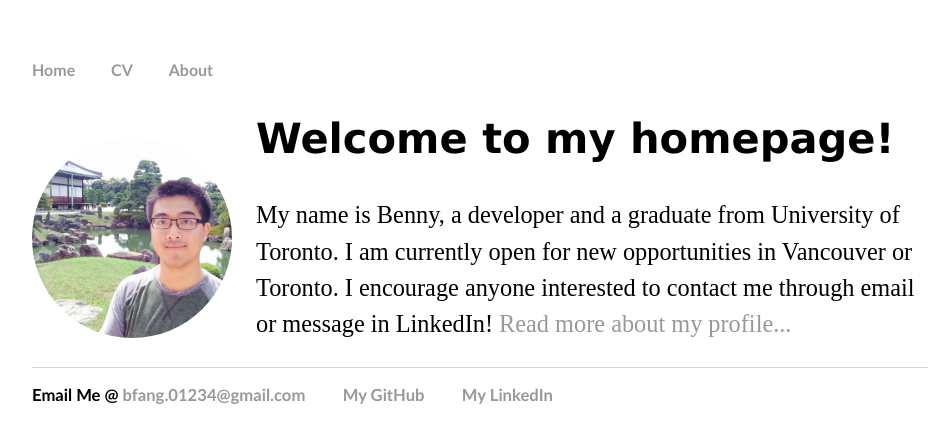
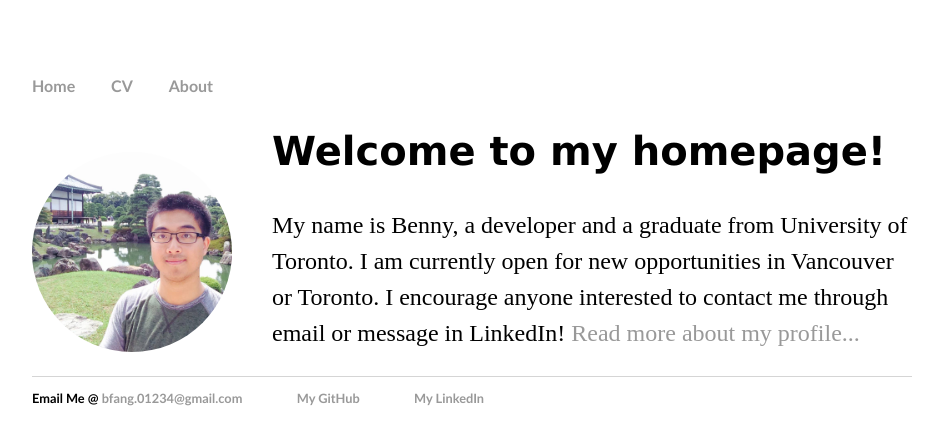
Before and after one commit to bennyfang/bennyfang.github.io, a Jekyll site: the page built from index.html, in a window 1280 px wide. Shown: the top 445 px of the page, without its empty margins (160-1104 px from the left). Built offline with Jekyll 4.4.1, drawn with Linux system fonts in a browser that asks for light colours.

Commit message:
Fix 2017/02/15
- Revert the change from em to vw, as my goal is actually to make text
fixed while resizing and the element to stay fixed
- Introduced fixed container to keep element the same size while
resizing browser, need further testing on bigger monitor when opening
browser
- Made footer font smaller so it doesn’t take up half the line

```diff
--- a/_layouts/default.html
+++ b/_layouts/default.html
@@ -1,5 +1,6 @@
 <!DOCTYPE html>
 	<html>
+        <div class="fixedContent">
         	<head>
         	    <meta charset="utf-8">
             	<meta name="viewport" width="device-width, initial-scale=1.0">
@@ -32,4 +33,5 @@
         			</ul>
         		</footer>
         	</body>
+		</div>
 	</html>
--- a/css/img.css
+++ b/css/img.css
@@ -6,7 +6,7 @@
     overflow: hidden;
     border-radius: 50%;
     float: left;
-    margin: 1.5em 1.5em 1.5em 0em;
+    margin: 1.5em 2.5em 1.5em 0em;
 }
 
 .cv .image-cropper {
--- a/css/main.css
+++ b/css/main.css
@@ -1,32 +1,40 @@
 /* font family */
 h1, h2, h3, h4, h5, h6 { font-family: Verdana, Geneva, sans-serif }
 p, , .cv li, .cv ul li { font-family: 'Merriweather', Georgia, Times; }
+
+/* fix position of content */
+.fixedContent { width: 55em; max-width: 55em; margin: auto; display: inline-block;}
+#fixedRight { float: right position: absolute;}
+#fixedLeft { float: right position: absolute;}
 
 /* body and nav */
 body { margin: 3.75em auto; width: 70%; }
 nav { margin-bottom: 2em; }
 nav ul, footer ul { font-family: "Trebuchet MS", Helvetica, sans-serif; padding: 0em; list-style: none; font-weight: bold; }
-nav ul li, footer ul li { display: inline; margin-right: 2em; }
+nav ul li { display: inline; margin-right: 2em; }
+footer ul li { display: inline; margin-right: 4em; }
 
 /* paragraph and font */
 a { text-decoration: none; color: #999; }
 a:hover { text-decoration: underline; }
-h1 { font-size: 2.5em; font-size: 3.25vw; }
-h2 { font-size: 2em; font-size: 2.6vw; }
-h3 { font-size: 1.5em; font-size: 1.9vw; }
-p { font-size: 1.5em; font-size: 1.9vw; line-height: 150%; }
+h1 { font-size: 2.5em; /* font-size: 3.25vw; */ }
+h2 { font-size: 2em; /* font-size: 2.6vw; */}
+h3 { font-size: 1.5em; /* font-size: 1.9vw; */}
+p { font-size: 1.5em; /* font-size: 1.9vw; */ line-height: 150%; }
 
 /* footer */
-footer { border-top: 0.1em solid #d5d5d5; font-size: 1em; font-size: 1.3vw; clear: left; }
+footer { border-top: 0.1em solid #d5d5d5; font-size: 0.8em; /* font-size: 1.3vw; */ clear: left; }
 
 /* cv tab */
-.cv ul li { font-size: 1.25em; font-size: 1.62vw; line-height: 150%; list-style: disk; margin-left: -1em; margin-left: -1.3vw; list-style-position: outside;}
+.cv ul li { font-size: 1.25em; /*font-size: 1.62vw; */ line-height: 150%; list-style: disk; margin-left: -1em; /* margin-left: -1.3vw; */ list-style-position: outside;}
 .cv h1 { font-style: italic; }
 .cv h2 { text-decoration: underline; }
 
 /* about tab */
-.about li { font-size: 1.5em; font-size: 2.03vw; list-style: none; }
+.about li { font-size: 1.5em; /* font-size: 2.03vw; */ list-style: none; }
 
 /* posts - not implemented */
+/*
 ul.posts { margin: 1.25em auto 2.5em; font-size: 1.25em;}
 ul.posts li { list-style: none; }
+*/
--- a/index.html
+++ b/index.html
@@ -4,10 +4,9 @@
 description: Benny's homepage
 ---
 <div class="home">
-
     <div class="image-cropper">
         <img alt="Benny Fang" src="img/Profile.jpg">
     </div>
-    <section><h1>Welcome to my homepage!</h1></section>
-    <section><p>My name is Benny, a developer and a graduate from University of Toronto. I am currently open for new opportunities in Vancouver or Toronto. I encourage anyone interested to contact me through email or message in LinkedIn! <a href="/cv">Read more about my profile...</a></p></section>
+    <section id="fixedRight"><h1>Welcome to my homepage!</h1></section>
+    <section id="fixedRight"><p>My name is Benny, a developer and a graduate from University of Toronto. I am currently open for new opportunities in Vancouver or Toronto. I encourage anyone interested to contact me through email or message in LinkedIn! <a href="/cv">Read more about my profile...</a></p></section>
 </div>
```
Lines whose indentation alone changed are shown as unchanged.
